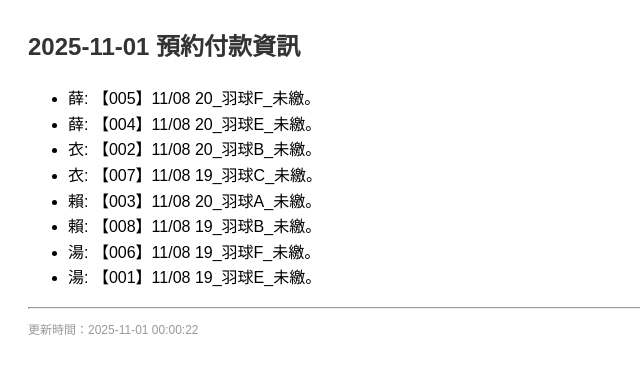
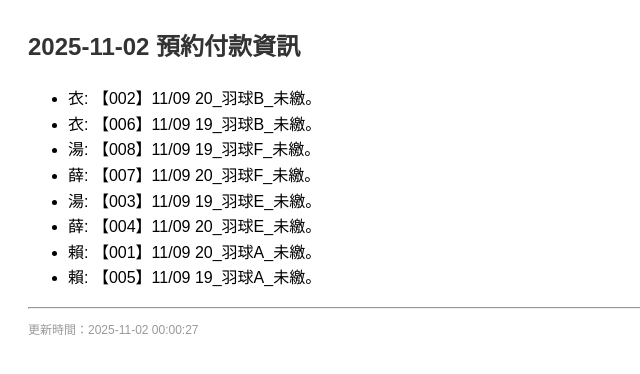
Before and after one commit to chunyulaie/booking-status, a plain HTML site: page index.html in a window 1280 px wide. Shown: the full height of the page, 0-640 px from the left. Drawn offline with Linux system fonts and the light colour scheme.

Commit message:
強制更新頁面 2025-11-02 00:00:27

```diff
--- a/index.html
+++ b/index.html
@@ -9,11 +9,11 @@
         </style>
       </head>
       <body>
-        <h2>2025-11-01 預約付款資訊</h2>
+        <h2>2025-11-02 預約付款資訊</h2>
         <ul>
-          <li>薛: 【005】11/08 20_羽球F_未繳。</li><li>薛: 【004】11/08 20_羽球E_未繳。</li><li>衣: 【002】11/08 20_羽球B_未繳。</li><li>衣: 【007】11/08 19_羽球C_未繳。</li><li>賴: 【003】11/08 20_羽球A_未繳。</li><li>賴: 【008】11/08 19_羽球B_未繳。</li><li>湯: 【006】11/08 19_羽球F_未繳。</li><li>湯: 【001】11/08 19_羽球E_未繳。</li>
+          <li>衣: 【002】11/09 20_羽球B_未繳。</li><li>衣: 【006】11/09 19_羽球B_未繳。</li><li>湯: 【008】11/09 19_羽球F_未繳。</li><li>薛: 【007】11/09 20_羽球F_未繳。</li><li>湯: 【003】11/09 19_羽球E_未繳。</li><li>薛: 【004】11/09 20_羽球E_未繳。</li><li>賴: 【001】11/09 20_羽球A_未繳。</li><li>賴: 【005】11/09 19_羽球A_未繳。</li>
         </ul>
         <hr>
-        <p style="font-size:12px;color:#999;">更新時間：2025-11-01 00:00:22</p>
+        <p style="font-size:12px;color:#999;">更新時間：2025-11-02 00:00:27</p>
       </body>
     </html>
```
